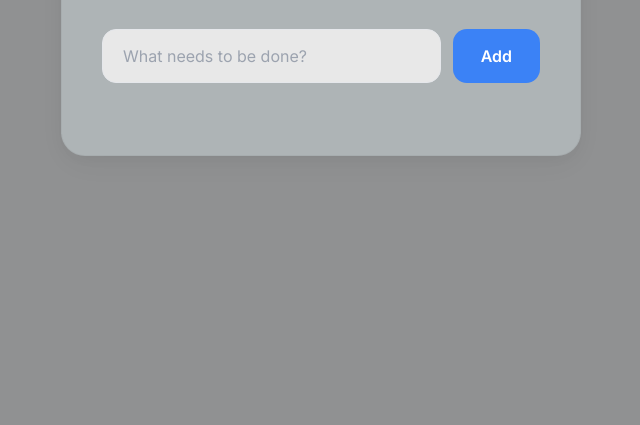
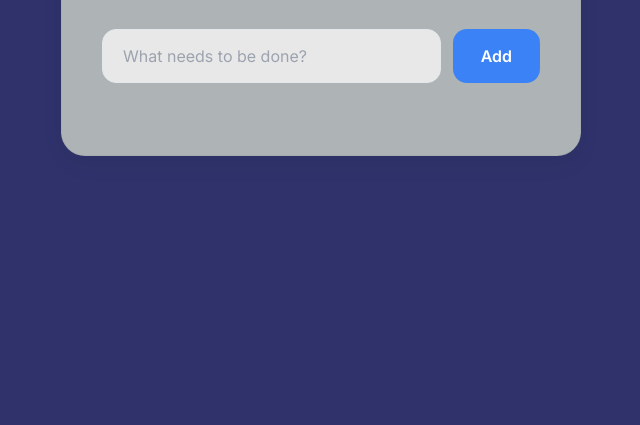
Before and after one commit to mesbaulrafi/todoList, a plain HTML site: page index.html in a window 1280 px wide. Shown: the part 375-800 px from the top of the page, without its empty margins (319-959 px from the left). Drawn offline with Linux system fonts and the light colour scheme.

Commit message:
bg change

```diff
--- a/style.css
+++ b/style.css
@@ -7,7 +7,7 @@
 }
 
 body {
-    background-color: #848586e5;
+    background-color: #30336b;
     color: #1f2937;
     display: flex;
     justify-content: center;
```
